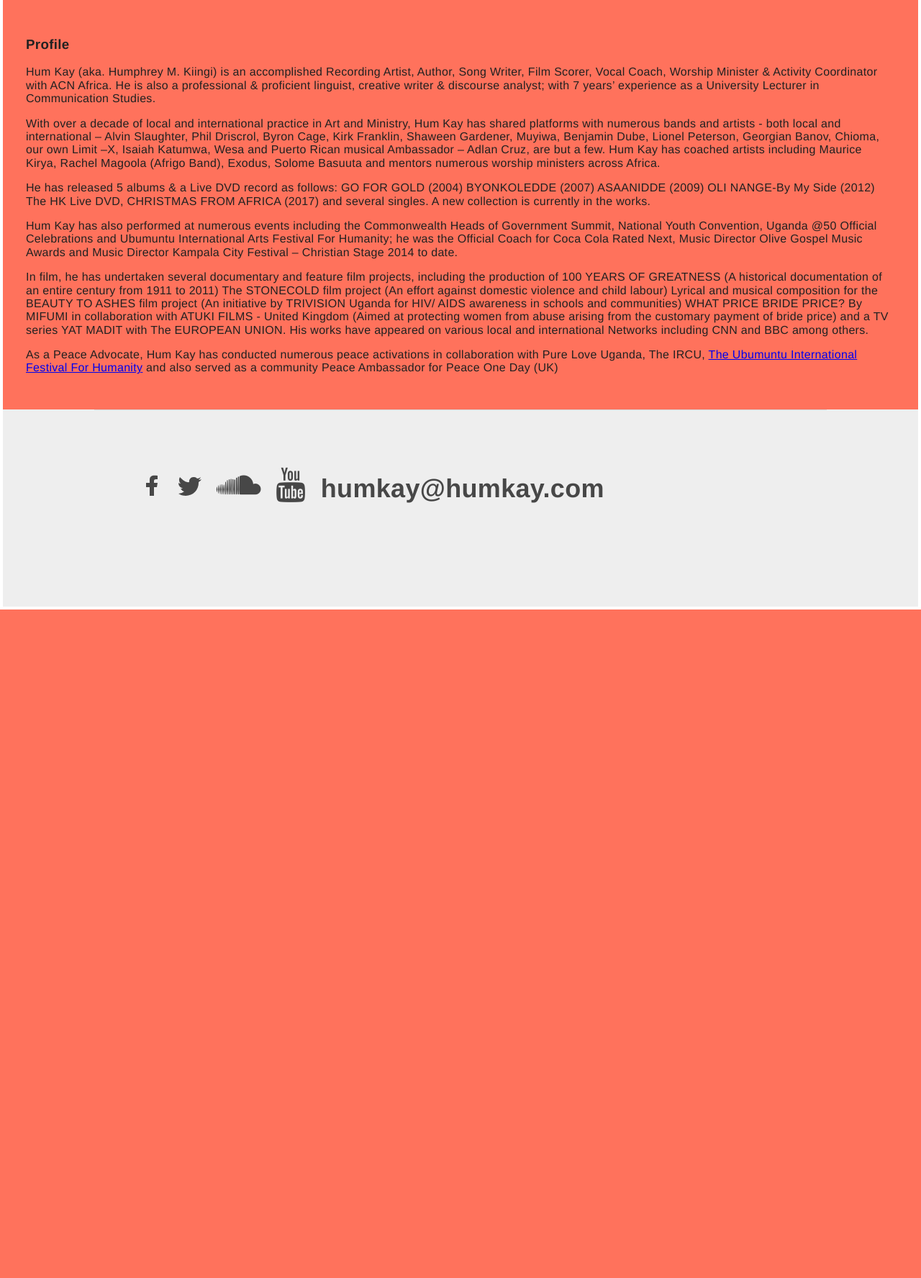
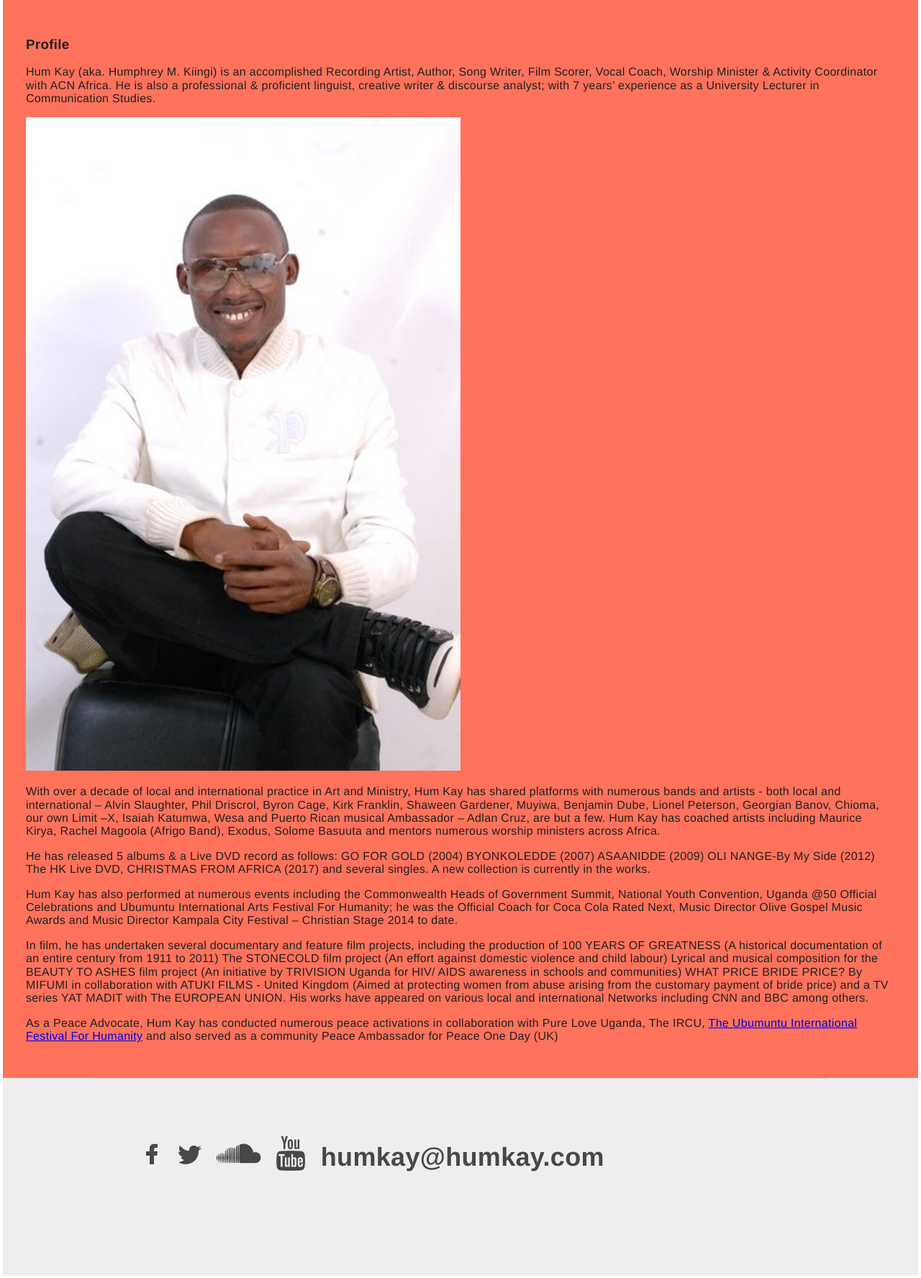
Before and after one commit to matlads/humkay.com, a CodeIgniter app: page /database/index.php/pages/profile in a window 1280 px wide. Shown: the part 118-1894 px from the top of the page at 72% size. Before the commit the page ends 965 px from the top, so only its background shows below. Run offline with CodeIgniter, Linux system fonts and the light colour scheme; some libraries are stand-ins or nearby versions.

Commit message:
Add the image to the profile page

```diff
--- a/application/views/profile.php
+++ b/application/views/profile.php
@@ -10,6 +10,8 @@
 	with ACN Africa. He is also a professional &amp; proficient linguist, creative
 	writer &amp; discourse analyst; with 7 years’ experience as a University Lecturer
 	in Communication Studies.</p>
+
+    <p> <img class="w-50 center" alt="Hum Kay Profile Picture" src="/img/profile.jpg"> </p>
 
 	<p>
 	With over a decade of local and international practice in Art and Ministry, Hum
@@ -49,7 +51,6 @@
 	<p>
 	As a Peace Advocate, Hum Kay has conducted numerous peace activations in
 	collaboration with Pure Love Uganda, The IRCU, <a href="http://www.ubumuntuartsfestival.com/News/article/Ubumuntu-Arts-Festival-shares-the-value-of-forgiveness-and-sustainable-peace">The Ubumuntu International Festival For Humanity</a>
-
 	and also served as a community Peace Ambassador for Peace One Day (UK)
 	</p>
 </div>
```
